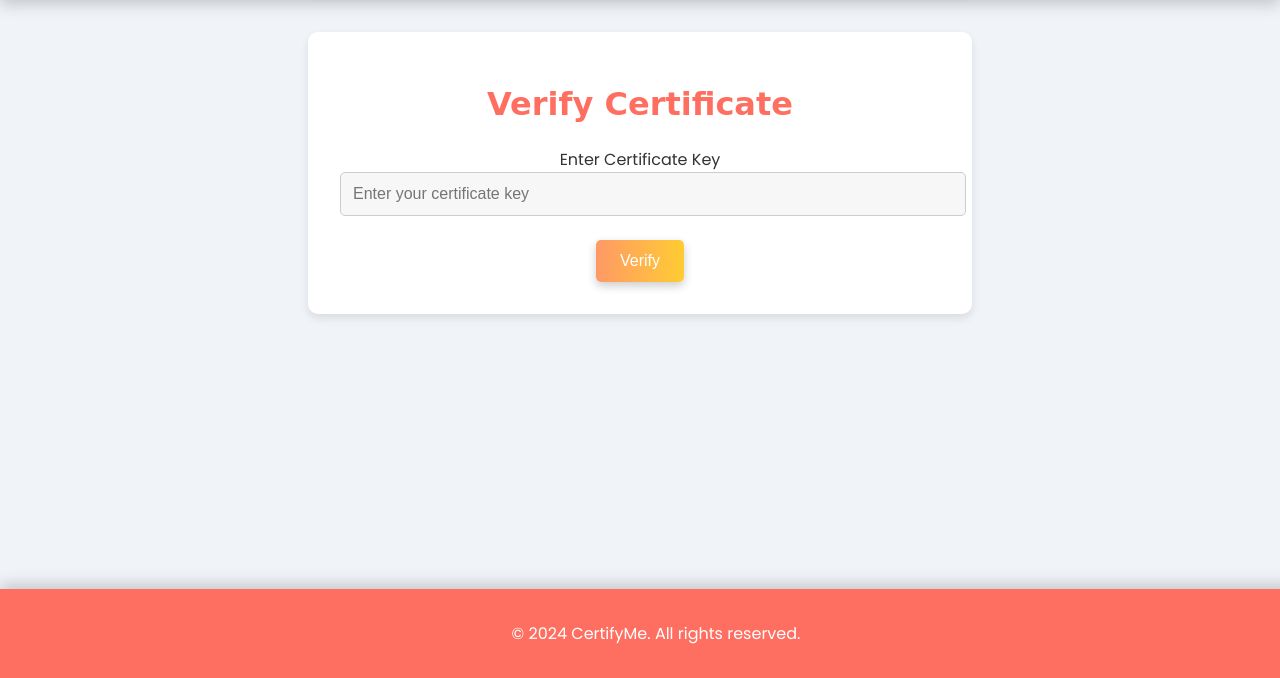
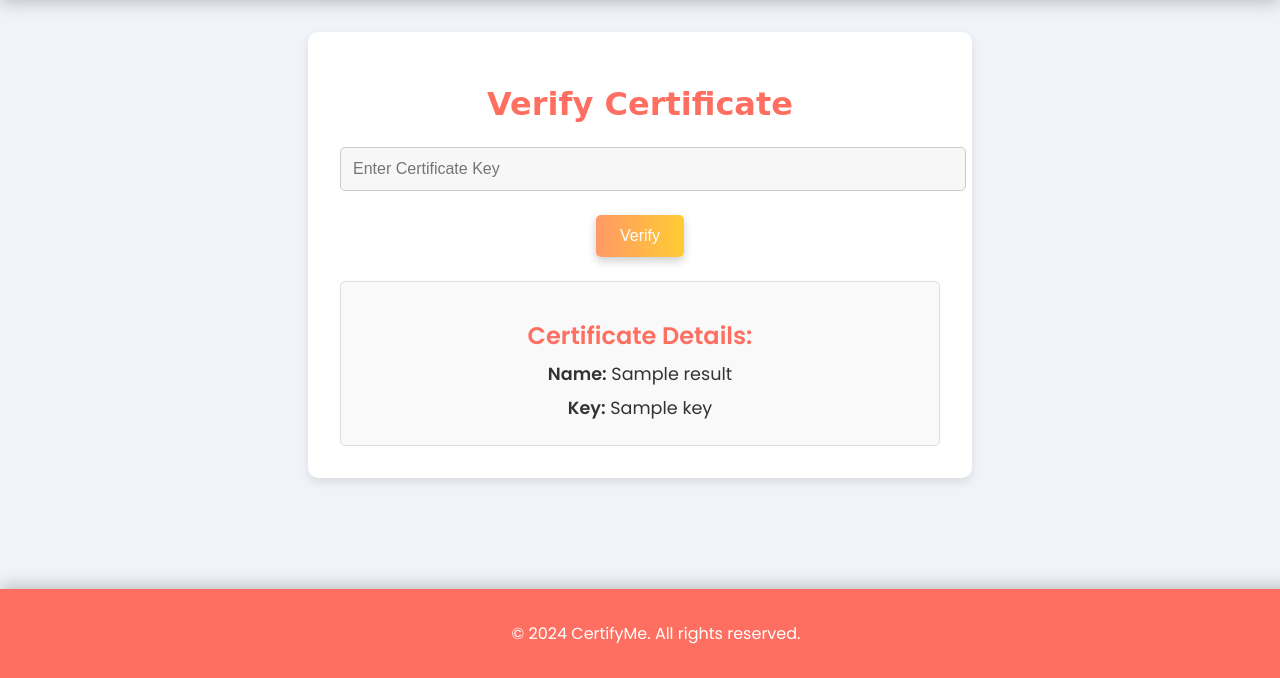
Before and after one commit to Abbilaash/Automatic-Certificate-Generator, a Flask app: template app/templates/verify.html in a window 1280 px wide. Shown: the part 122-800 px from the top of the page. Run offline with Flask 3, Linux system fonts and the light colour scheme; the template is opened without the code that fills it: most values are stand-ins (such as "Sample title", 1, 10 or a date in 2020); some web fonts are replaced.

Commit message:
final project

```diff
--- a/app/static/styles.css
+++ b/app/static/styles.css
@@ -127,3 +127,21 @@ footer {
     width: 100%;
     bottom: 0;
 }
+
+.result {
+    margin-top: 1.5rem;
+    padding: 1rem;
+    background-color: #f9f9f9;
+    border: 1px solid #ddd;
+    border-radius: 5px;
+}
+
+.result h2 {
+    color: #ff6f61;
+    margin-bottom: 0.5rem;
+}
+
+.result p {
+    font-size: 1.1rem;
+    margin: 0.5rem 0;
+}
--- a/app/templates/verify.html
+++ b/app/templates/verify.html
@@ -3,12 +3,19 @@
 {% block content %}
 <div class="container">
     <h1>Verify Certificate</h1>
-    <form method="POST">
+    <form method="POST" action="{{ url_for('main.verify') }}">
         <div class="form-group">
-            <label for="cert_key">Enter Certificate Key</label>
-            <input type="text" name="cert_key" id="cert_key" class="form-control" placeholder="Enter your certificate key" required>
+            <input type="text" name="certificate_key" class="form-control" placeholder="Enter Certificate Key" required>
         </div>
         <button type="submit" class="btn">Verify</button>
     </form>
+
+    {% if result %}
+    <div class="result">
+        <h2>Certificate Details:</h2>
+        <p><strong>Name:</strong> {{ result['name'] }}</p>
+        <p><strong>Key:</strong> {{ result['key'] }}</p>
+    </div>
+    {% endif %}
 </div>
 {% endblock %}
```
Also changed, not shown: app/routes.py (+21 -15 lines), content.json (added, +14 -0 lines), Tangerine-Regular.ttf (added), 3 other files.
